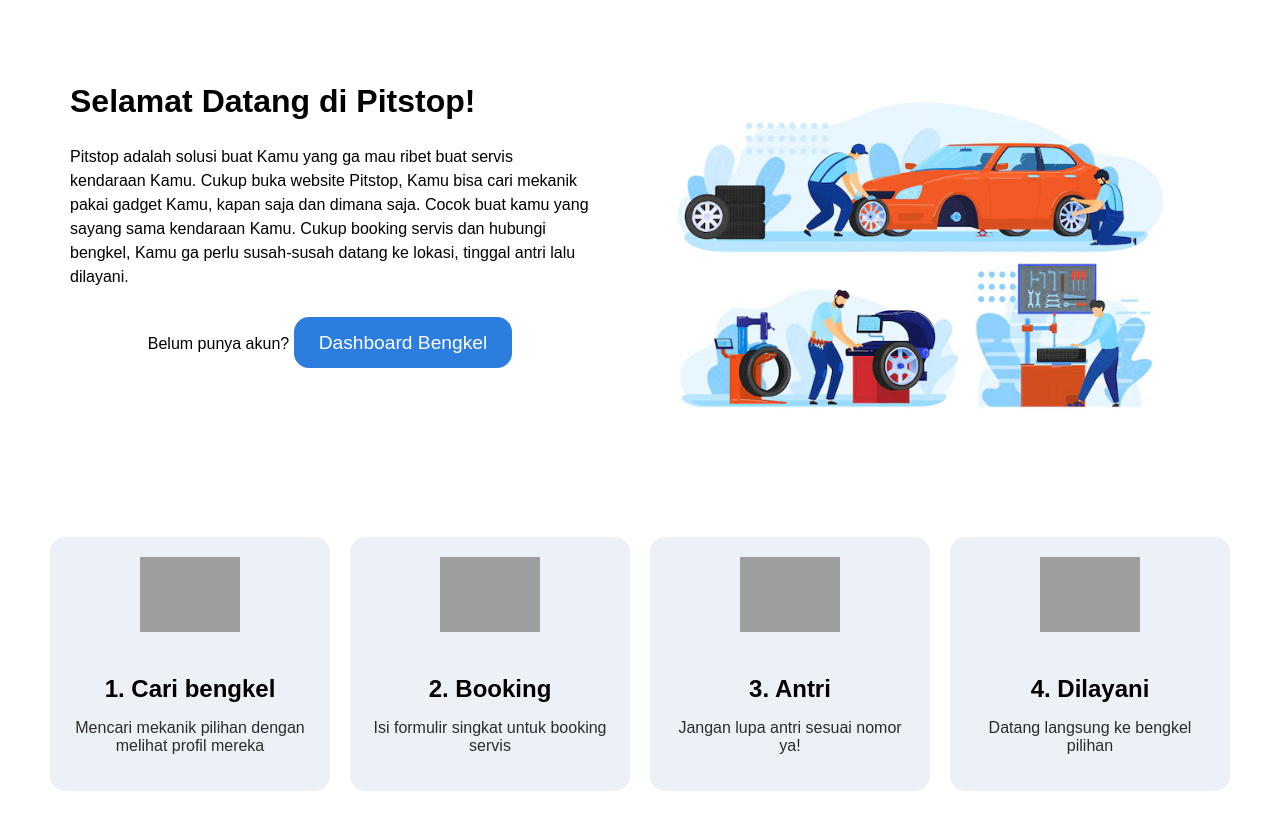
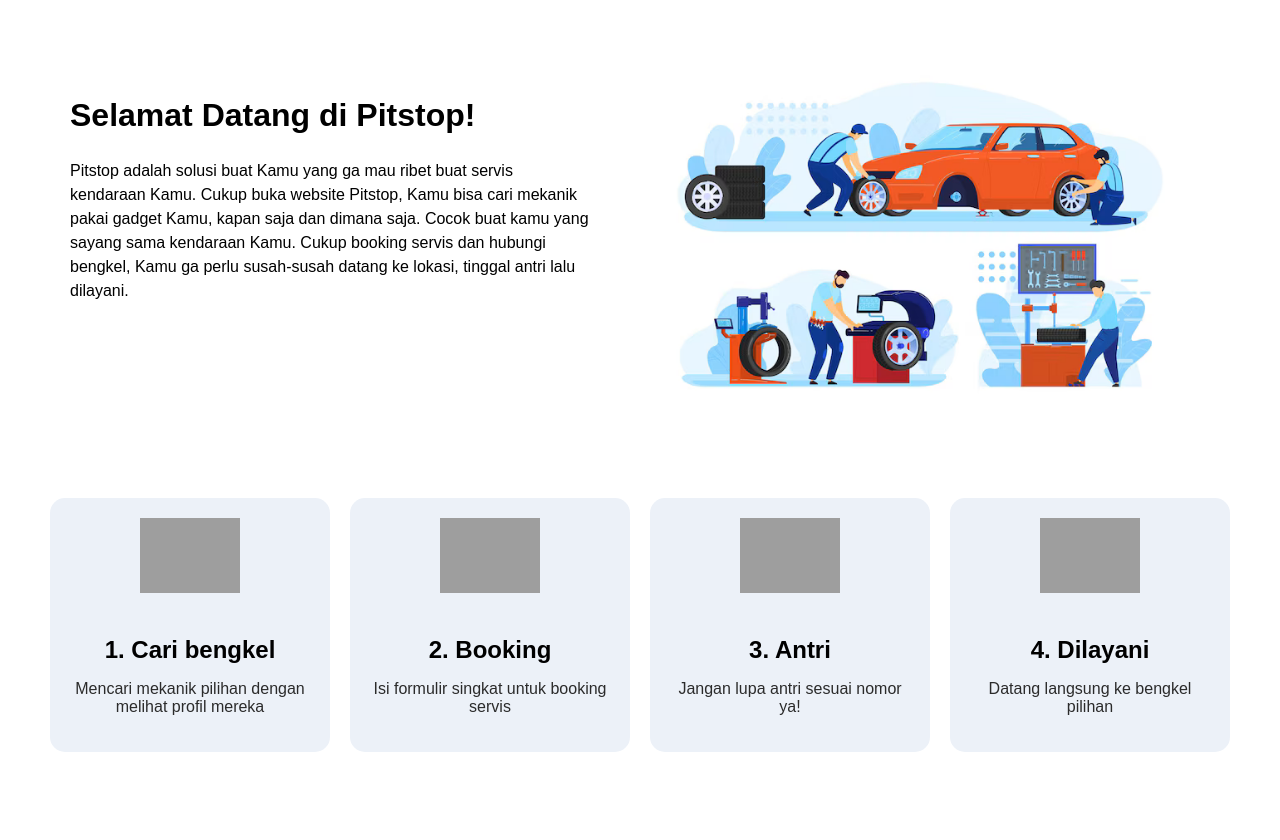
Before and after one commit to CaseyXD/capstone-pitstop, a PHP site: page / in a window 1280 px wide. Shown: the part 144-984 px from the top of the page. Run offline with PHP 8.4, Linux system fonts and the light colour scheme; the visitor is signed in with stand-in values (Sample User, id 1); grey boxes are pictures that could not be loaded.

Commit message:
ubah index bagian tombol

```diff
--- a/index.php
+++ b/index.php
@@ -47,11 +47,10 @@
 
             </p>
 
-            <p class="center-text">Belum punya akun? <?php if (isset($_SESSION['ROLE']) && $_SESSION['ROLE'] === 'bengkel'): ?>
-                <a class="cta-button" href="bengkel_dashboard.php">Dashboard Bengkel</a>
-            <?php else: ?>
-                <a class="cta-button" href="login.php">Daftar sekarang</a>
-            <?php endif; ?></p>
+            <?php if (!isset($_SESSION['username'])): ?>
+                <a href="register.php" class="cta-button">Daftar sekarang</a>
+            <?php endif; ?>
+
 
         </div>
         <div class="image-content">
```
